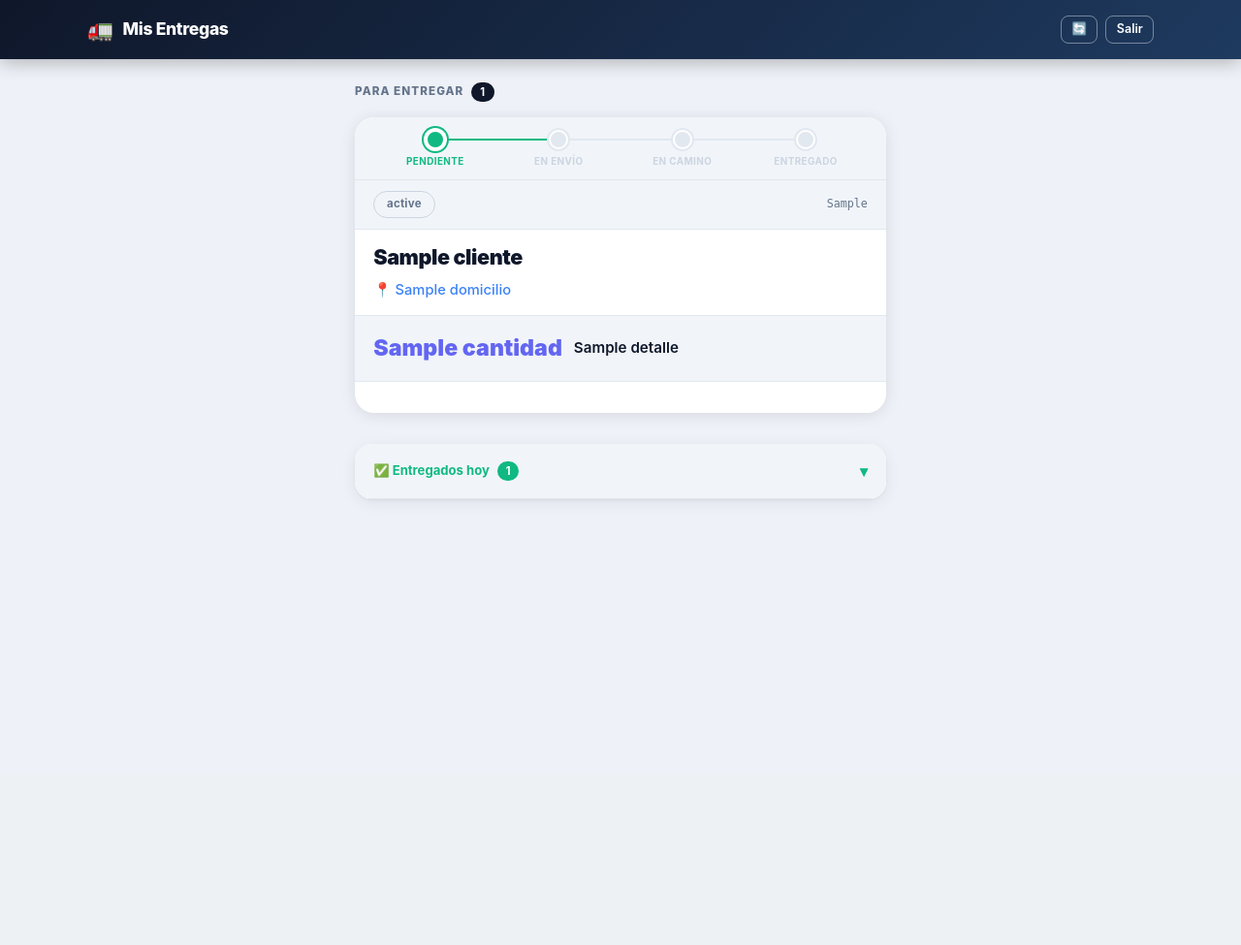
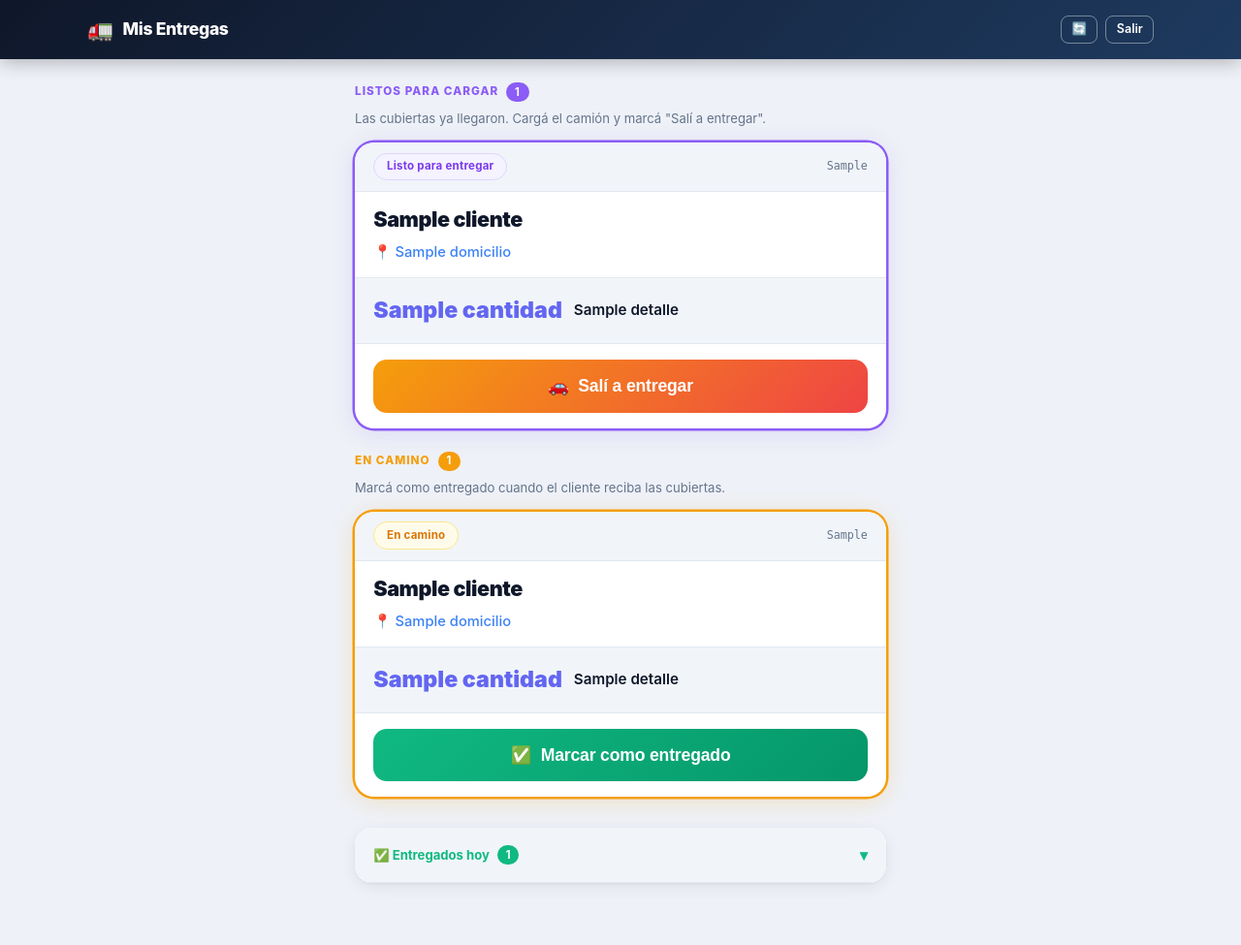
Before and after one commit to santinovespa-png/vulcamoia-reparto, a FastAPI app: template templates/repartidor.html in a window 1280 px wide. Shown: the whole page at 97% size. Before the commit the page ends 517 px from the top, so only its background shows below. Run offline with FastAPI, Linux system fonts and the light colour scheme; the template is opened without the code that fills it: most values are stand-ins (such as "Sample title", 1, 10 or a date in 2020).

Commit message:
Add listo intermediate state between en_envio and en_camino
Flow: pendiente -> en_envio -> listo -> en_camino -> entregado
Admin controls all 5 states, repartidor only sees listo and en_camino.
Two separate sections in repartidor view with clear labels.
New violet color for listo state. fecha_listo column added via migration.

Co-Authored-By: Claude Sonnet 4.6 <noreply@anthropic.com>

```diff
--- a/main.py
+++ b/main.py
@@ -23,7 +23,8 @@ templates.env.filters["urlencode"] = lambda s: quote(str(s))
 
 ESTADO_LABELS = {
     "pendiente": "Pendiente",
-    "en_envio":  "En envío a Bs.As.",
+    "en_envio":  "En envío",
+    "listo":     "Listo para entregar",
     "en_camino": "En camino",
     "entregado": "Entregado",
 }
@@ -96,7 +97,7 @@ async def admin_view(request: Request, fecha: str = None):
         # + los entregados de hoy
         activos = db.get_facturas(
             vendedor=VENDEDOR_ID,
-            estados=["pendiente", "en_envio", "en_camino"],
+            estados=["pendiente", "en_envio", "listo", "en_camino"],
         )
         entregados_hoy = db.get_facturas(
             vendedor=VENDEDOR_ID,
@@ -115,9 +116,9 @@ async def admin_view(request: Request, fecha: str = None):
         f["estado_label"] = ESTADO_LABELS.get(f["estado"], f["estado"])
 
     stats = {
-        "total":     len(facturas),
         "pendiente": sum(1 for f in facturas if f["estado"] == "pendiente"),
         "en_envio":  sum(1 for f in facturas if f["estado"] == "en_envio"),
+        "listo":     sum(1 for f in facturas if f["estado"] == "listo"),
         "en_camino": sum(1 for f in facturas if f["estado"] == "en_camino"),
         "entregado": sum(1 for f in facturas if f["estado"] == "entregado"),
     }
@@ -143,8 +144,9 @@ async def repartidor_view(request: Request):
     if not user:
         return RedirectResponse("/login", status_code=303)
 
-    pendientes = db.get_facturas(vendedor=VENDEDOR_ID, estados=["en_envio", "en_camino"])
-    for f in pendientes:
+    listos    = db.get_facturas(vendedor=VENDEDOR_ID, estados=["listo"])
+    en_camino = db.get_facturas(vendedor=VENDEDOR_ID, estados=["en_camino"])
+    for f in listos + en_camino:
         f["items"] = db.get_items(f["id"])
         f["estado_label"] = ESTADO_LABELS.get(f["estado"], f["estado"])
 
@@ -155,10 +157,11 @@ async def repartidor_view(request: Request):
     return templates.TemplateResponse(
         "repartidor.html",
         {
-            "request":   request,
-            "facturas":  pendientes,
+            "request":    request,
+            "listos":     listos,
+            "en_camino":  en_camino,
             "entregadas": entregadas,
-            "user":      user,
+            "user":       user,
         },
     )
 
@@ -197,8 +200,8 @@ async def set_estado(factura_id: int, request: Request):
     nuevo = body.get("estado")
 
     permisos = {
-        "admin":      ["pendiente", "en_envio", "en_camino", "entregado"],
-        "repartidor": ["en_camino", "entregado"],
+        "admin":      ["pendiente", "en_envio", "listo", "en_camino", "entregado"],
+        "repartidor": ["en_camino", "entregado"],   # listo->en_camino lo hace el repartidor
     }
     if nuevo not in permisos.get(user["role"], []):
         raise HTTPException(status_code=403, detail="No tenés permiso para ese estado")
--- a/static/style.css
+++ b/static/style.css
@@ -12,6 +12,7 @@
 
     --pendiente: #94a3b8;
     --envio:     #3b82f6;
+    --listo:     #8b5cf6;
     --camino:    #f59e0b;
     --entregado: #10b981;
 
@@ -138,6 +139,7 @@ body {
 }
 .badge-pendiente { background: #f1f5f9; color: #64748b;  border: 1.5px solid #cbd5e1; }
 .badge-en_envio  { background: #eff6ff; color: #2563eb;  border: 1.5px solid #bfdbfe; }
+.badge-listo     { background: #f5f3ff; color: #7c3aed;  border: 1.5px solid #ddd6fe; }
 .badge-en_camino { background: #fffbeb; color: #d97706;  border: 1.5px solid #fde68a; }
 .badge-entregado { background: #ecfdf5; color: #059669;  border: 1.5px solid #a7f3d0; }
 
@@ -181,6 +183,7 @@ body {
 
 .text-pendiente { color: var(--pendiente); }
 .text-envio     { color: var(--envio); }
+.text-listo     { color: var(--listo); }
 .text-camino    { color: var(--camino); }
 .text-entregado { color: var(--entregado); }
 .text-muted     { color: var(--muted); font-size: .875rem; }
@@ -285,6 +288,7 @@ body {
 }
 .factura-card[data-estado="pendiente"] .factura-card-inner { border-left-color: var(--pendiente); }
 .factura-card[data-estado="en_envio"]  .factura-card-inner { border-left-color: var(--envio); }
+.factura-card[data-estado="listo"]     .factura-card-inner { border-left-color: var(--listo); }
 .factura-card[data-estado="en_camino"] .factura-card-inner { border-left-color: var(--camino); }
 .factura-card[data-estado="entregado"] .factura-card-inner { border-left-color: var(--entregado); }
 
@@ -444,11 +448,13 @@ body {
 
 .estado-pill.active.ep-pendiente { background: #f1f5f9; color: #475569;  border-color: #94a3b8; }
 .estado-pill.active.ep-envio      { background: #eff6ff; color: #2563eb;  border-color: #3b82f6; }
+.estado-pill.active.ep-listo      { background: #f5f3ff; color: #7c3aed;  border-color: #8b5cf6; }
 .estado-pill.active.ep-camino     { background: #fffbeb; color: #d97706;  border-color: #f59e0b; }
 .estado-pill.active.ep-entregado  { background: #ecfdf5; color: #059669;  border-color: #10b981; }
 
 .ep-pendiente:hover:not(:disabled) { border-color: #94a3b8; color: #475569; }
 .ep-envio:hover:not(:disabled)      { border-color: #3b82f6; color: #2563eb; }
+.ep-listo:hover:not(:disabled)      { border-color: #8b5cf6; color: #7c3aed; }
 .ep-camino:hover:not(:disabled)     { border-color: #f59e0b; color: #d97706; }
 .ep-entregado:hover:not(:disabled)  { border-color: #10b981; color: #059669; }
 
@@ -653,7 +659,17 @@ body {
     font-size: .7rem;
     font-weight: 700;
 }
-.count-ok { background: var(--entregado); }
+.count-ok     { background: var(--entregado); }
+.count-listo  { background: var(--listo); }
+.count-camino { background: var(--camino); }
+
+.section-listo  { color: var(--listo); }
+.section-camino { color: var(--camino); }
+.section-hint {
+    font-size: .82rem;
+    color: var(--muted);
+    margin: -.5rem 0 .9rem;
+}
 
 .delivery-card {
     background: var(--card);
@@ -663,6 +679,9 @@ body {
     box-shadow: 0 2px 16px rgba(0,0,0,.1);
     animation: fadeUp .35s ease both;
     transition: box-shadow .2s;
+}
+.delivery-card.delivery-listo {
+    box-shadow: 0 0 0 2.5px var(--listo), 0 4px 24px rgba(139,92,246,.18);
 }
 .delivery-card.delivery-en_camino {
     box-shadow: 0 0 0 2.5px var(--camino), 0 4px 24px rgba(245,158,11,.22);
--- a/templates/repartidor.html
+++ b/templates/repartidor.html
@@ -23,38 +23,19 @@
 
 <main class="container-narrow">
 
-    {% if facturas %}
+    <!-- ===================== LISTOS PARA ENTREGAR ===================== -->
+    {% if listos %}
+    <div class="section-title section-listo">
+        Listos para cargar
+        <span class="count-badge count-listo">{{ listos | length }}</span>
+    </div>
+    <p class="section-hint">Las cubiertas ya llegaron. Cargá el camión y marcá "Salí a entregar".</p>
 
-    <div class="section-title">
-        Para entregar
-        <span class="count-badge">{{ facturas | length }}</span>
-    </div>
-
-    {% for f in facturas %}
-    <div class="delivery-card delivery-{{ f.estado }}" id="card-{{ f.id }}">
-
-        <!-- Progress steps -->
-        <div class="progress-steps">
-            <div class="step done">
-                <div class="step-dot"></div>
-                <div class="step-label">Pendiente</div>
-            </div>
-            <div class="step {% if f.estado in ['en_camino', 'entregado'] %}done{% elif f.estado == 'en_envio' %}active{% endif %}">
-                <div class="step-dot"></div>
-                <div class="step-label">En envío</div>
-            </div>
-            <div class="step {% if f.estado == 'entregado' %}done{% elif f.estado == 'en_camino' %}active{% endif %}">
-                <div class="step-dot"></div>
-                <div class="step-label">En camino</div>
-            </div>
-            <div class="step {% if f.estado == 'entregado' %}done{% endif %}">
-                <div class="step-dot"></div>
-                <div class="step-label">Entregado</div>
-            </div>
-        </div>
+    {% for f in listos %}
+    <div class="delivery-card delivery-listo" id="card-{{ f.id }}">
 
         <div class="delivery-top">
-            <span class="badge badge-{{ f.estado }}">{{ f.estado_label }}</span>
+            <span class="badge badge-listo">Listo para entregar</span>
             <span class="factura-num">{{ f.numero_factura }}</span>
         </div>
 
@@ -72,36 +53,77 @@
                 <span class="delivery-qty">{{ item.cantidad }}</span>
                 <span class="delivery-detalle">{{ item.detalle }}</span>
             </div>
+            {% else %}
+            <span class="text-muted" style="font-size:.85rem">Sin detalle de artículos</span>
             {% endfor %}
         </div>
 
         <div class="delivery-actions">
-            {% if f.estado == 'en_envio' %}
             <button class="btn-big btn-camino" onclick="setEstado({{ f.id }}, 'en_camino', this)">
                 🚗 &nbsp;Salí a entregar
             </button>
-            {% elif f.estado == 'en_camino' %}
-            <button class="btn-big btn-entregado" onclick="setEstado({{ f.id }}, 'entregado', this)">
-                ✅ &nbsp;Marcar como entregado
-            </button>
-            {% endif %}
         </div>
 
     </div>
     {% endfor %}
+    {% endif %}
 
-    {% else %}
+    <!-- ===================== EN CAMINO ===================== -->
+    {% if en_camino %}
+    <div class="section-title section-camino" style="margin-top:{% if listos %}1.5rem{% else %}0{% endif %}">
+        En camino
+        <span class="count-badge count-camino">{{ en_camino | length }}</span>
+    </div>
+    <p class="section-hint">Marcá como entregado cuando el cliente reciba las cubiertas.</p>
 
+    {% for f in en_camino %}
+    <div class="delivery-card delivery-en_camino" id="card-{{ f.id }}">
+
+        <div class="delivery-top">
+            <span class="badge badge-en_camino">En camino</span>
+            <span class="factura-num">{{ f.numero_factura }}</span>
+        </div>
+
+        <div class="delivery-cliente">{{ f.cliente }}</div>
+
+        <a class="delivery-domicilio"
+           href="https://maps.google.com/maps?q={{ f.domicilio | urlencode }}"
+           target="_blank">
+            📍 {{ f.domicilio }}
+        </a>
+
+        <div class="delivery-items">
+            {% for item in f['items'] %}
+            <div class="delivery-item-row">
+                <span class="delivery-qty">{{ item.cantidad }}</span>
+                <span class="delivery-detalle">{{ item.detalle }}</span>
+            </div>
+            {% else %}
+            <span class="text-muted" style="font-size:.85rem">Sin detalle de artículos</span>
+            {% endfor %}
+        </div>
+
+        <div class="delivery-actions">
+            <button class="btn-big btn-entregado" onclick="setEstado({{ f.id }}, 'entregado', this)">
+                ✅ &nbsp;Marcar como entregado
+            </button>
+        </div>
+
+    </div>
+    {% endfor %}
+    {% endif %}
+
+    <!-- ===================== SIN PEDIDOS ===================== -->
+    {% if not listos and not en_camino %}
     <div class="empty-state">
         <span class="empty-icon">🎉</span>
         <h2>¡Todo al día!</h2>
-        <p>No hay entregas pendientes.<br>La oficina todavía no marcó ninguna en envío.</p>
+        <p>No hay entregas pendientes.<br>La oficina avisará cuando las cubiertas estén listas.</p>
         <a href="/repartidor" class="btn btn-secondary" style="margin-top:1.25rem">Actualizar</a>
     </div>
-
     {% endif %}
 
-    <!-- Entregados del día -->
+    <!-- ===================== ENTREGADOS DEL DÍA ===================== -->
     {% if entregadas %}
     <details class="entregadas-section">
         <summary>
```
Also changed, not shown: database.py (+16 -9 lines), templates/admin.html (+10 -4 lines).
